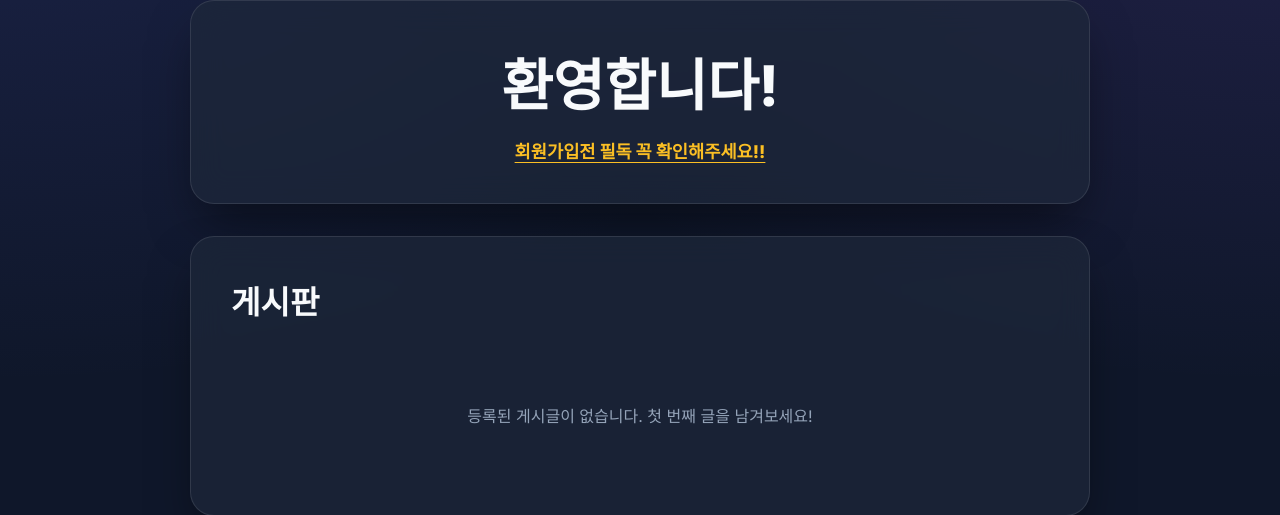
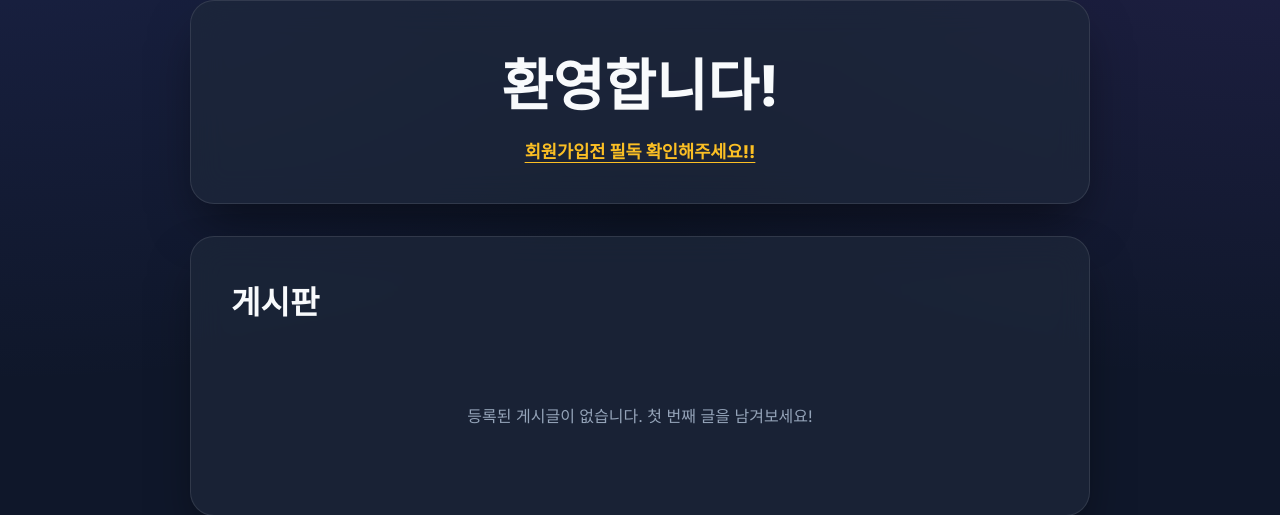
Before and after one commit to cjmin2008-hash/hyyum, a Flask app: page / in a window 1280 px wide. Shown: the part 181-696 px from the top of the page. Run offline with Flask 3, Linux system fonts and the light colour scheme.

Commit message:
UI: final text adjustments for guest notice and signup placeholder

```diff
--- a/templates/index.html
+++ b/templates/index.html
@@ -12,7 +12,7 @@
         {% else %}
         <p
             style="color: #fbbf24; font-weight: 700; margin-top: 1rem; font-size: 1.1rem; text-decoration: underline; text-underline-offset: 4px;">
-            회원가입전 필독 꼭 확인해주세요!!
+            회원가입전 필독 확인해주세요!!
         </p>
         {% endif %}
     </div>
```
